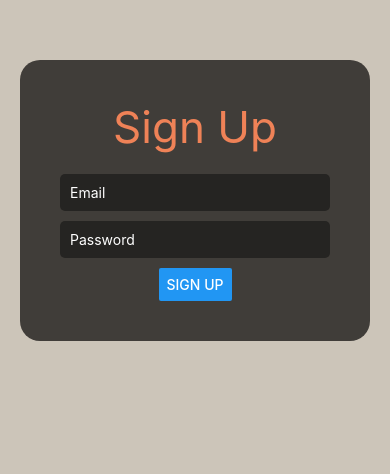
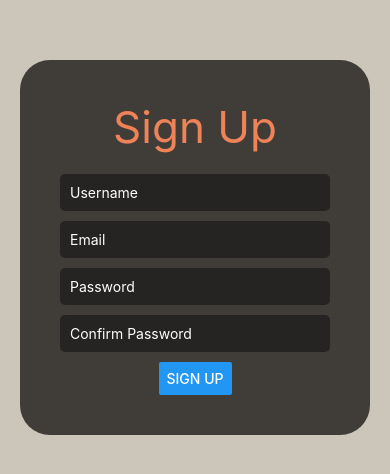
Before and after one commit to Amritesh-Bhardwaj/Fake-Auto, a React Native app in the folder my-app/: screen /SignUp in a window 390 px wide. Shown: the part 140-614 px from the top of the page. Built offline with nearby package versions, Linux system fonts and the light colour scheme.

Commit message:
editing login

```diff
--- a/my-app/navigation/stack.js
+++ b/my-app/navigation/stack.js
@@ -21,7 +21,7 @@ export const HomeStack = () => {
         headerTitleStyle: {
           fontWeight: 'bold',
           alignItems: "center",
-          justifyContent: "center"
+          justifyContent: "center",
         },
       }}
     />
--- a/my-app/screens/HomeScreen.js
+++ b/my-app/screens/HomeScreen.js
@@ -1,4 +1,5 @@
 import { Button, StyleSheet, Text, View } from "react-native";
+
 
 import SearchBarExample from "../components/SearchBarExample";
 import { useNavigation } from "@react-navigation/native";
--- a/my-app/screens/LoginScreen.js
+++ b/my-app/screens/LoginScreen.js
@@ -6,6 +6,7 @@ import {
   TextInput,
   StyleSheet,
   TouchableOpacity,
+  ImageBackground,
 } from "react-native";
 import { useNavigation } from "@react-navigation/native";
 
@@ -24,39 +25,51 @@ const LoginScreen = () => {
   };
 
   return (
+    <ImageBackground
+      source={require("../assets/images/bgn.jpeg")} // Assuming image is in assets/images
+      style={styles.backgroundImage}
+    >
       <View style={styles.outerContainer}>
         <View style={styles.innerContainer}>
           <Text style={styles.text}>Login</Text>
+
           <TextInput
             style={styles.textInput}
             placeholder="Username"
-          placeholderTextColor = '#ffff'
+            placeholderTextColor="#fff"
             value={username}
             onChangeText={setUsername}
           />
+
           <TextInput
             style={styles.textInput}
             placeholder="Password"
-          placeholderTextColor = '#ffff'
+            placeholderTextColor="#fff"
             value={password}
             onChangeText={setPassword}
             secureTextEntry={true} // Hide password characters
           />
-        <TouchableOpacity onPress={handleLogin}>
-            <Text style = {styles.button}>LOGIN</Text>
+
+          <TouchableOpacity onPress={handleLogin} style={styles.loginButton}>
+            <Text style={styles.loginButtonText}>LOGIN</Text>
           </TouchableOpacity>
 
           <TouchableOpacity onPress={() => navigation.navigate("SignUp")}>
-          <Text style={styles.forgotPasswordText}>New User? Sign Up</Text>
+            <Text style={styles.signUpText}>New User? Sign Up</Text>
           </TouchableOpacity>
         </View>
       </View>
+    </ImageBackground>
   );
 };
 
 export default LoginScreen;
 
 const styles = StyleSheet.create({
+  backgroundImage: {
+    flex: 1,
+    opacity: 0.8, // Adjust opacity as needed for readability
+  },
   outerContainer: {
     flex: 1,
     backgroundColor: "#CCC5B9", // Lightest background color
@@ -66,32 +79,44 @@ const styles = StyleSheet.create({
     justifyContent: "center",
     padding: 40,
     backgroundColor: "#403D39", // Darker background color
-    borderRadius: 20,
-    marginLeft: 20,
-    marginRight: 20,
+    borderRadius: 30,
+    marginLeft: 30,
+    marginRight: 30,
     marginTop: 200,
   },
   text: {
     color: "#EF8257", // Orange color
     fontSize: 44,
-    marginBottom: 20, // Add space below title
+    marginBottom: 20,
   },
   textInput: {
     width: "100%",
     padding: 10,
-    marginBottom: 10,
+    marginBottom: 20,
     backgroundColor: "#252422", // Darkest background color
     borderRadius: 5,
-    color: "#fff", // White color for text input
+    color: "#fff", // White text color
   },
-  forgotPasswordText: {
-    marginTop: 10, // Add space above text
-    color: "#EF8257", // Orange color
+  titleText: {
+    color: "#fff", // White for better contrast
+    fontSize: 48,
+    marginBottom: 20,
   },
-  button:{
-    borderRadius: 5,
-    backgroundColor: '#2196F3',
-    color: '#fff',
-    padding: 10
-  }
+
+  loginButton: {
+    backgroundColor: "#00bfff", // Adjust color based on preference
+    padding: 15,
+    borderRadius: 10,
+  },
+  loginButtonText: {
+    color: "#fff",
+    fontSize: 16,
+    fontWeight: "bold",
+    textAlign: "center",
+  },
+  signUpText: {
+    marginTop: 15,
+    color: "#EF8257",
+    textDecorationLine: "underline", // Underline for emphasis
+  },
 });
--- a/my-app/screens/SignUpScreen.js
+++ b/my-app/screens/SignUpScreen.js
@@ -5,13 +5,17 @@ import { useNavigation } from "@react-navigation/native";
 const SignUpScreen = () => {
   const navigation = useNavigation();
 
-  const [email, setEmail] = React.useState("");
-  const [password, setPassword] = React.useState("");
+  const [username, setUsername] = useState("");
+  const [email, setEmail] = useState("");
+  const [password, setPassword] = useState("");
+  const [confirmPassword, setConfirmPassword] = useState("");
 
   const handleSignUp = () => {
     // Implement your sign-up logic here
+    console.log("Username:", username);
     console.log("Email:", email);
     console.log("Password:", password);
+    console.log("Confirm Password:", confirmPassword);
     alert("Sign Up Successful!"); // Replace with actual success handling
     navigation.navigate("Home Page");
   };
@@ -23,8 +27,18 @@ const SignUpScreen = () => {
 
         <TextInput
           style={styles.textInput}
+          placeholder="Username"
+          placeholderTextColor="#ffff"
+          value={username}
+          onChangeText={setUsername}
+        />
+
+        <TextInput
+          style={styles.textInput}
+          textContentType="Email"
           placeholder="Email"
-          placeholderTextColor = '#ffff'
+          autoComplete="email"
+          placeholderTextColor="#ffff"
           value={email}
           onChangeText={setEmail}
           keyboardType="email-address"
@@ -33,19 +47,30 @@ const SignUpScreen = () => {
         <TextInput
           style={styles.textInput}
           placeholder="Password"
-          placeholderTextColor ='#ffff'
+          placeholderTextColor="#ffff"
+          secureTextEntry={true}
           value={password}
           onChangeText={setPassword}
-          secureTextEntry={true}
         />
 
-        <Button title="SIGN UP" onPress={handleSignUp} />
+        <TextInput
+          style={styles.textInput}
+          placeholder="Confirm Password"
+          placeholderTextColor="#ffff"
+          secureTextEntry={true}
+          value={confirmPassword}
+          onChangeText={setConfirmPassword}
+        />
+
+        <Button title="SIGN UP" onPress={handleSignUp} style={styles.btn} />
       </View>
     </View>
   );
 };
 
 export default SignUpScreen;
+
+
 
 const styles = StyleSheet.create({
   outerContainer: {
@@ -57,7 +82,34 @@ const styles = StyleSheet.create({
     justifyContent: "center",
     padding: 40,
     backgroundColor: "#403D39", // Darker background color
-    borderRadius: 20,
+    borderRadius: 30,
+    marginLeft: 20,
+    marginRight: 20,
+    marginTop: 200,
+  },
+  text: {
+    color: "#EF8257", // Orange color
+    fontSize: 44,
+    marginBottom: 20,
+  },
+  textInput: {
+    width: "100%",
+    padding: 10,
+    marginBottom: 10,
+    backgroundColor: "#201F1D", // Darkest background color
+    borderRadius: 5,
+    color: "#fff", // White text color
+  },
+   outerContainer: {
+    flex: 1,
+    backgroundColor: "#CCC5B9", // Lightest background color
+  },
+  innerContainer: {
+    alignItems: "center",
+    justifyContent: "center",
+    padding: 40,
+    backgroundColor: "#403D39", // Darker background color
+    borderRadius: 30,
     marginLeft: 20,
     marginRight: 20,
     marginTop: 200,
```
Also changed, not shown: my-app/assets/images/bgn.jpeg (added). Lines whose indentation alone changed are shown as unchanged.
